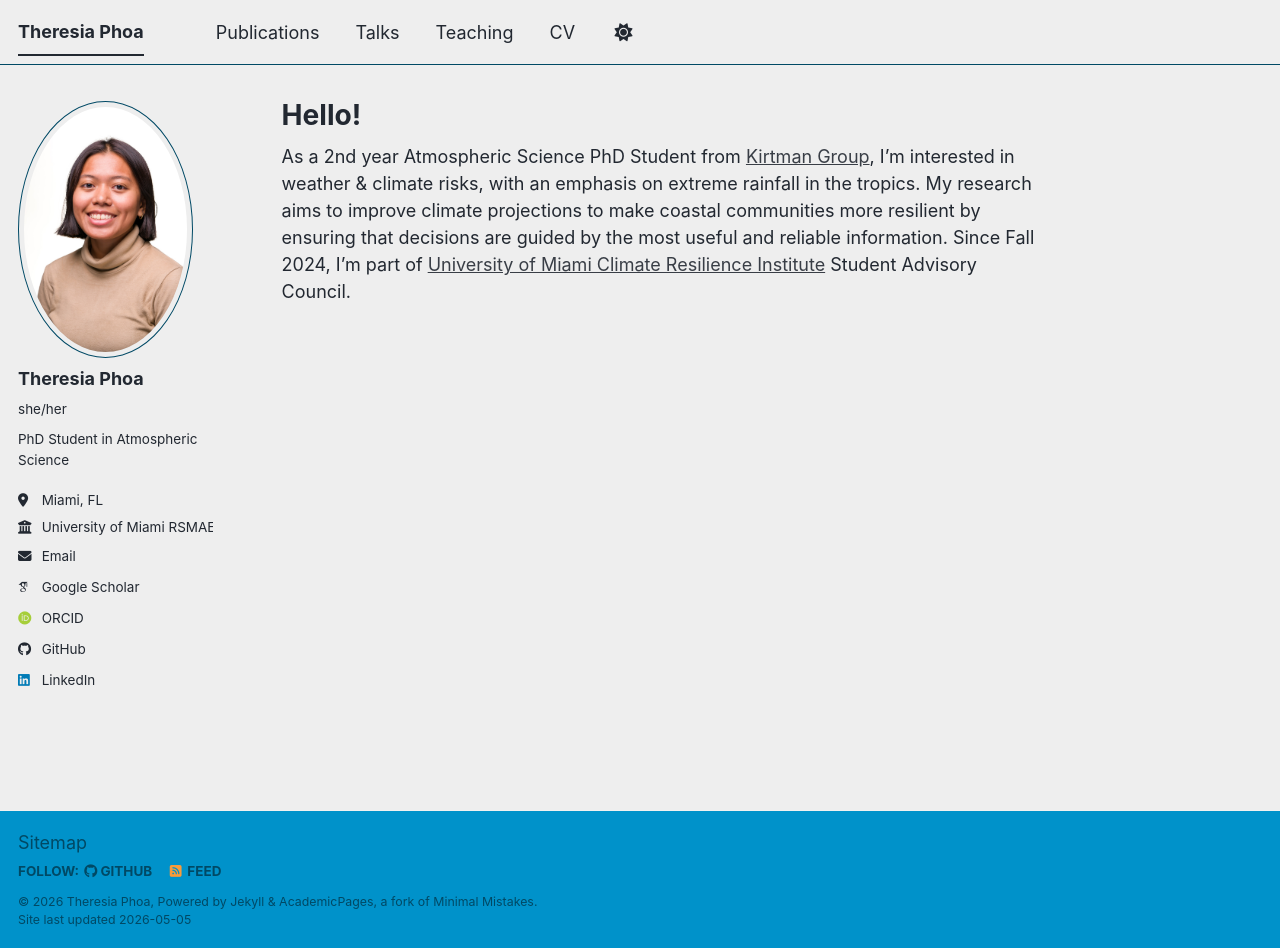
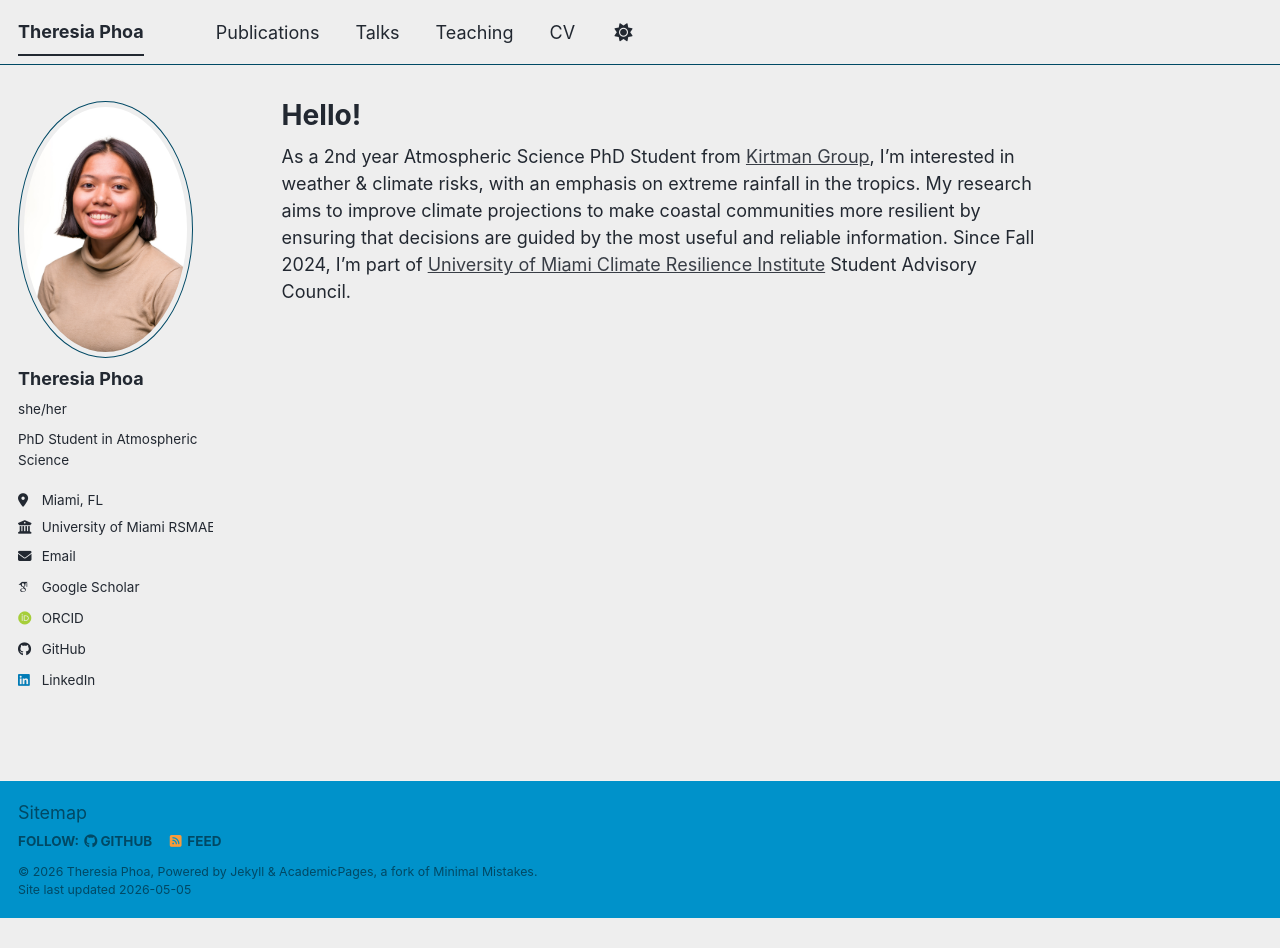
Before and after one commit to theresiabp/theresiabp.github.io, a Jekyll site: the page built from _pages/about.md, in a window 1280 px wide and 948 px high. Built offline with Jekyll 4.4.1, drawn with Linux system fonts in a browser that asks for light colours; some web fonts are replaced; a script bundle is joined from its source files by our own code; library files that are not in the unit come from our copies.

Commit message:
Update about.md

```diff
--- a/_pages/about.md
+++ b/_pages/about.md
@@ -10,4 +10,4 @@ redirect_from:
 As a 2nd year Atmospheric Science PhD Student from [Kirtman Group](https://kirtman-research-group.github.io), I'm interested in weather & climate risks, with an emphasis on extreme rainfall in the tropics. My research aims to improve climate projections to make coastal communities more resilient by ensuring that decisions are guided by the most useful and reliable information. Since Fall 2024, I'm part of [University of Miami Climate Resilience Institute](https://resilience.miami.edu/index.html) Student Advisory Council.
 
 
-<div style="height: 400px;"></div>
+<div style="height: 370px;"></div>
```
